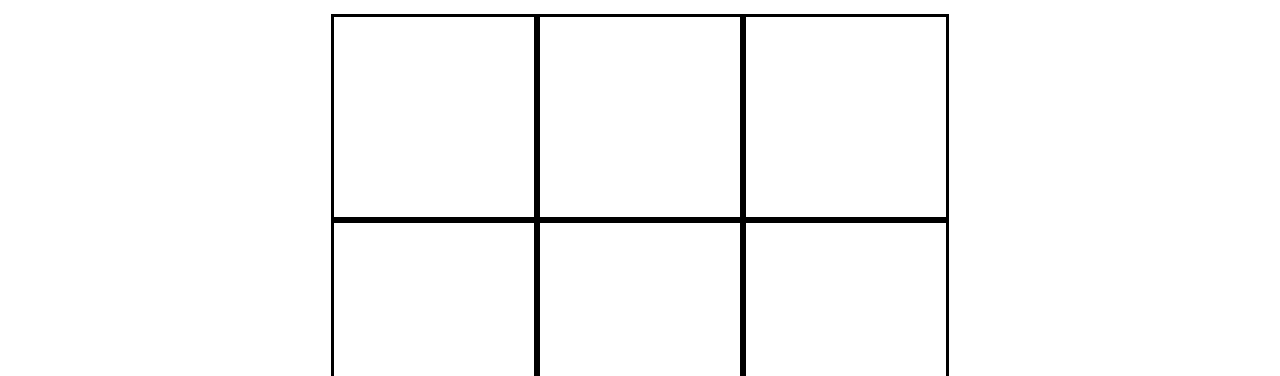
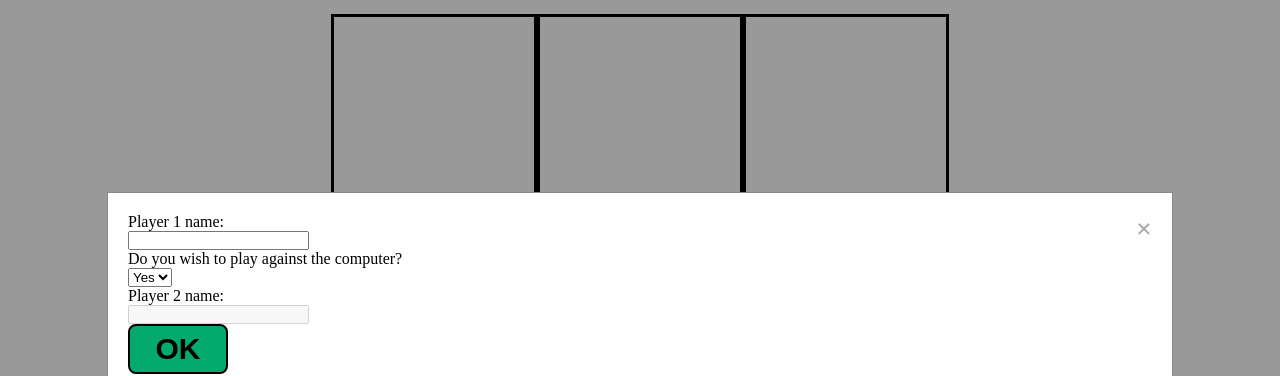
Before and after one commit to Jeffvf/tic-tac-toe-project, a plain HTML site: page index.html in a window 1280 px wide. Shown: the top 376 px of the page. Drawn offline with Linux system fonts and the light colour scheme.

Commit message:
feat: add choice between single or multiplayer

```diff
--- a/index.html
+++ b/index.html
@@ -27,6 +27,28 @@
             <h1>Player 2</h1>
         </div>
     </div>
+
+    <div id="myModal" class="modal">
+
+        <!-- Modal content -->
+        <div class="modal-content">
+          <span class="close">&times;</span>
+          <forms>
+            <label for="player1">Player 1 name:</label><br>
+            <input type="text" id="player1"><br>
+            <label for="option">Do you wish to play against the computer?</label><br>
+            <select id="option">
+                <option value="yes">Yes</option>
+                <option value="no">No</option>
+            </select><br>
+            <label for="player2">Player 2 name:</label><br>
+            <input type="text" id="player2" disabled><br>
+
+            <button type="submit" id="confirm-players">OK</button>
+          </forms>
+        </div>
+
+    </div>
     <script src="script.js"></script>
 </body>
 </html>
--- a/script.js
+++ b/script.js
@@ -132,22 +132,25 @@ const game = (() => {
 
     let player1, player2;
 
-    const createPlayers = (p1Name, p1isAI, p2Name, p2isAI) => {
-        player1 = Player(p1Name, p1isAI);
-        player2 = Player(p2Name, p2isAI);
-    }
-
     const showPlayers = () => {
         body.children[0].innerHTML = `<h1>${player1.name}`;
         body.children[2].innerHTML = `<h1>${player2.name}`;
     }
+
+    const createPlayers = (p1Name, p1isAI, p2Name, p2isAI) => {
+        player1 = Player(p1Name, p1isAI);
+        player2 = Player(p2Name, p2isAI);
+
+        console.log(player1, player2)
+        showPlayers();
+    }
+
 
     const chooseSign = (p1Sign, p2Sign) => {
         player1.setSign(p1Sign);
         player2.setSign(p2Sign);
     }
     const play = () => {
-        showPlayers();
         gameBoard.makeBoard(player1, player2);
     }
 
@@ -156,14 +159,72 @@ const game = (() => {
 
 const options = document.getElementsByClassName('opt');
 
+
 for(let button of options){
     button.addEventListener('click', () => {
         gameBoard.resetBoard();
         const sign = button.textContent;
-        game.createPlayers('Jeff', false, 'Computer', true);
         game.chooseSign(sign, sign == 'X' ? 'O':'X');
         game.play();
     });
 }
 
+const modal = (() => {
+    const myModal = document.getElementById("myModal");
+    const close = document.getElementsByClassName('close')[0];
+    const select = document.getElementById('option');
+    const confirm = document.getElementById('confirm-players');
+
+    const closeModal = () => {
+        close.addEventListener('click', () => {
+            myModal.style.display = "none";
+        });
+
+        window.onclick = function(event) {
+            if (event.target == myModal) {
+                myModal.style.display = "none";
+            }
+        }
+
+        confirm.addEventListener('click', () => {
+            const player1Name = document.getElementById('player1').value;
+            let player2Name;
+
+            if(player2.disabled){
+                player2Name = 'Computer';
+            }
+            else{
+                player2Name = player2.value;
+            }
+
+            const isAI = player2.disabled;
+            game.createPlayers(player1Name, false, player2Name, isAI);
+            myModal.style.display = "none";
+        })
+    }
+
+    const addAnotherPlayer = () => {
+        player2 = document.getElementById('player2');
+
+        select.addEventListener('change', () => {
+            if(select.value == 'no'){
+                player2.disabled = false;
+            }
+            else{
+                player2.disabled = true;
+            }
+        });
+    }
+
+    const displayModal = () => {
+        myModal.style.display = "block";
+        addAnotherPlayer();
+        closeModal();
+    }
+
+
+    return {displayModal};
+})();
+
+modal.displayModal();
 gameBoard.makeBoard();
--- a/styles.css
+++ b/styles.css
@@ -57,3 +57,41 @@ button:active {
     font-size: 200px;
     text-align: center;
 }
+
+/* The Modal (background) */
+.modal {
+    display: none; /* Hidden by default */
+    position: fixed; /* Stay in place */
+    z-index: 1; /* Sit on top */
+    left: 0;
+    top: 0;
+    width: 100%; /* Full width */
+    height: 100%; /* Full height */
+    overflow: auto; /* Enable scroll if needed */
+    background-color: rgb(0,0,0); /* Fallback color */
+    background-color: rgba(0,0,0,0.4); /* Black w/ opacity */
+  }
+
+  /* Modal Content/Box */
+  .modal-content {
+    background-color: #fefefe;
+    margin: 15% auto; /* 15% from the top and centered */
+    padding: 20px;
+    border: 1px solid #888;
+    width: 80%; /* Could be more or less, depending on screen size */
+  }
+
+  /* The Close Button */
+  .close {
+    color: #aaa;
+    float: right;
+    font-size: 28px;
+    font-weight: bold;
+  }
+
+  .close:hover,
+  .close:focus {
+    color: black;
+    text-decoration: none;
+    cursor: pointer;
+  }
```
